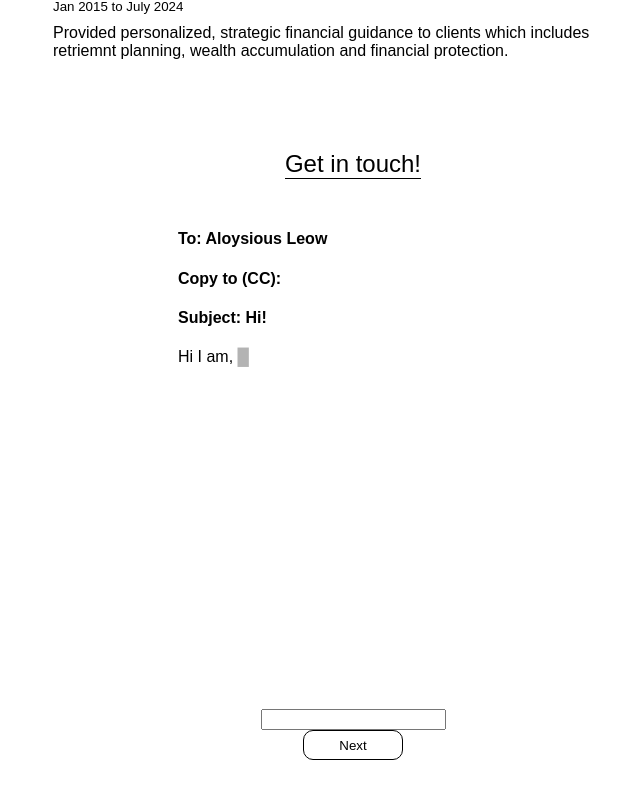
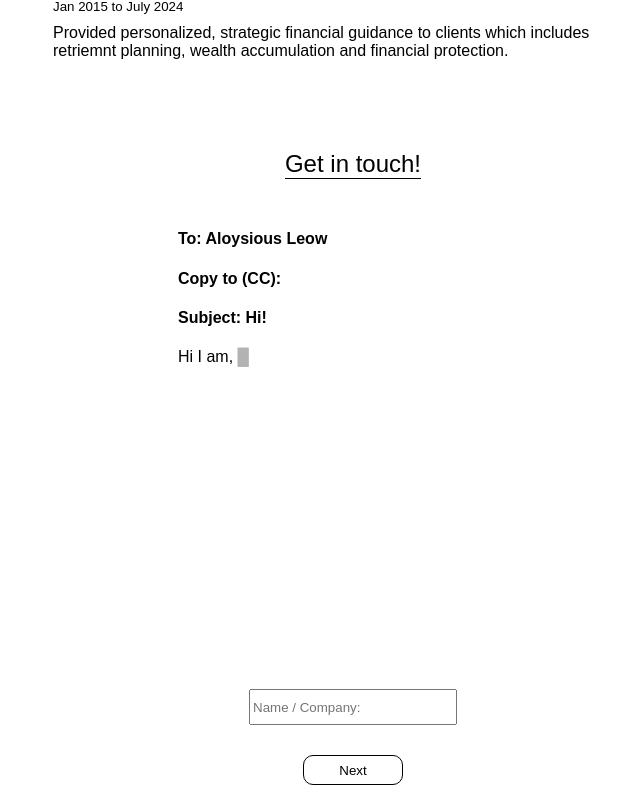
Before and after one commit to Aloyleow/portfolio, a React (Vite) app: page / in a window 1280 px wide. Shown: the part 2209-3002 px from the top of the page, without its empty margins (287-927 px from the left). Before the commit the page ends 2977 px from the top, so only its background shows below. Built offline with nearby package versions, Linux system fonts and the light colour scheme; a web font is replaced by a local one.

Commit message:
Feat: validation for form, setup template for submit

```diff
--- a/package.json
+++ b/package.json
@@ -10,6 +10,7 @@
     "preview": "vite preview"
   },
   "dependencies": {
+    "@emailjs/browser": "^4.4.1",
     "motion": "^12.4.10",
     "react": "^19.0.0",
     "react-dom": "^19.0.0",
--- a/src/components/ContactForm.tsx
+++ b/src/components/ContactForm.tsx
@@ -1,50 +1,64 @@
 import React, { useState } from "react"
+import ContactFormButtons from "./ContactFormButtons";
 
 type ContactFormProps = {
   setFormInput: React.Dispatch<React.SetStateAction<FormInput>>;
   formInput: FormInput;
+  showInput: number;
+  setShowInput: React.Dispatch<React.SetStateAction<number>>;
 }
 
-const ContactForm: React.FC<ContactFormProps> = ({ formInput, setFormInput }) => {
-  const [showInput, setShowInput] = useState<number>(0)
+const ContactForm: React.FC<ContactFormProps> = ({ formInput, setFormInput, showInput, setShowInput }) => {
+  const [errorAnimate, setErrorAnimate] = useState<boolean>(false)
+
 
   const handleChange = (event: React.ChangeEvent<HTMLInputElement>, inputId: string) => {
     event.preventDefault()
     setFormInput({ ...formInput, [inputId]: event.target.value })
   }
 
-  const handleButtons = (item: string) => {
-    if (item === "negative"){
-      setShowInput(showInput - 1)
-    } else if (item == "positive"){
-      setShowInput(showInput + 1)
-    }
-  }
-
   return (
     <div>
       <form>
         {showInput === 0 &&
-          <input type="text" id="who" onChange={(event) => handleChange(event, event.target.id)} />
+          <input
+            type="text"
+            id="who"
+            placeholder="Name / Company: "
+            onChange={(event) => handleChange(event, event.target.id)}
+            maxLength={50}
+            className={errorAnimate ? "inputError" : ""}
+          />
         }
         {showInput === 1 &&
-          <input type="text" id="what" onChange={(event) => handleChange(event, event.target.id)} />
+          <input
+            type="text"
+            id="what"
+            placeholder="Message: "
+            onChange={(event) => handleChange(event, event.target.id)}
+            maxLength={120}
+            className={errorAnimate ? "inputError" : ""}
+          />
         }
         {showInput === 2 &&
-          <input type="text" id="how" onChange={(event) => handleChange(event, event.target.id)} />
+          <input
+            type="text"
+            id="how"
+            placeholder="Contact Info: "
+            onChange={(event) => handleChange(event, event.target.id)}
+            maxLength={50}
+            minLength={8}
+            className={errorAnimate ? "inputError" : ""}
+          />
         }
       </form>
-      <div>
-        {showInput !== 0 &&
-          <button onClick={() => handleButtons("negative")}>Previous</button>
-        }
-        {showInput !== 2 &&
-          <button onClick={() => handleButtons("positive")}>Next</button>
-        }
-        {showInput === 2 &&
-          <button>Submit</button>
-        }
-      </div>
+      <ContactFormButtons
+        formInput={formInput}
+        setFormInput={setFormInput}
+        showInput={showInput}
+        setShowInput={setShowInput}
+        setErrorAnimate={setErrorAnimate}
+      />
     </div>
   )
 }
--- /dev/null
+++ b/src/components/ContactFormButtons.tsx
@@ -0,0 +1,70 @@
+import React from "react";
+import emailjs from '@emailjs/browser';
+
+type ContactFormButtonsProps = {
+  setFormInput: React.Dispatch<React.SetStateAction<FormInput>>;
+  formInput: FormInput;
+  showInput: number;
+  setShowInput: React.Dispatch<React.SetStateAction<number>>;
+  setErrorAnimate: React.Dispatch<React.SetStateAction<boolean>>;
+}
+
+const ContactFormButtons: React.FC<ContactFormButtonsProps> = ({ formInput, setFormInput, showInput, setShowInput, setErrorAnimate }) => {
+
+  const handleButtons = (item: string) => {
+
+    setErrorAnimate(false)
+
+    if (item === "negative") {
+      setShowInput(showInput - 1)
+    } else if (item == "positive") {
+
+      if (showInput === 0 && formInput.who === "") {
+        setErrorAnimate(true)
+      } else if (showInput === 1 && formInput.what === "") {
+        setErrorAnimate(true)
+      } else {
+        setShowInput(showInput + 1)
+      }
+    }
+  }
+
+  const handleSubmit = async (formData: FormInput) => {
+
+    try {
+      const emailJsData = {
+        user_name: formData.who,
+        message: formData.what,
+        contactemail: formData.how
+      }
+
+      await emailjs.send(
+        import.meta.env.VITE_EJS_SERVICE_ID,
+        import.meta.env.VITE_EJS_TEMPLATE_IDFP,
+        emailJsData,
+        import.meta.env.VITE_EJS_PUBLIC_KEY,
+      );
+
+      setSuccess(true);
+
+    } catch (error) {
+      console.error(error)
+    }
+
+  };
+
+  return (
+    <div className="buttons-div">
+      {showInput !== 0 &&
+        <button onClick={() => handleButtons("negative")}>Previous</button>
+      }
+      {showInput !== 2 &&
+        <button onClick={() => handleButtons("positive")}>Next</button>
+      }
+      {showInput === 2 &&
+        <button>Submit</button>
+      }
+    </div>
+  )
+}
+export default ContactFormButtons
--- a/src/components/ContactScreen.tsx
+++ b/src/components/ContactScreen.tsx
@@ -2,9 +2,10 @@ import React from "react";
 
 type ContactScreenProps = {
   formInput: FormInput;
+  showInput: number;
 }
 
-const ContactScreen: React.FC<ContactScreenProps> = ({ formInput }) => {
+const ContactScreen: React.FC<ContactScreenProps> = ({ formInput, showInput }) => {
   return (
     <div className="contact-screen-div1">
       <div>
@@ -12,10 +13,10 @@ const ContactScreen: React.FC<ContactScreenProps> = ({ formInput }) => {
         <h4>Copy to (CC):</h4>
         <h4>Subject: Hi!</h4>
       </div>
-      <div>
-        <p className="custom-cursor">Hi I am, {formInput.who}</p>
-        <p>{formInput.what}</p>
-        {formInput.how !== "" && <p>You can contact me at, {formInput.how}</p>}
+      <div className="contact-showInput-div">
+        <p className={showInput === 0 ? "custom-cursor" : ""}>Hi I am, {formInput.who}</p>
+        <p className={showInput === 1 ? "custom-cursor" : ""}>{formInput.what}</p>
+        {showInput === 2 && <p className={showInput === 2 ? "custom-cursor" : ""}>You can contact me at, {formInput.how}</p>}
       </div>
     </div>
   )
--- a/src/components/ProjectsShowcase.tsx
+++ b/src/components/ProjectsShowcase.tsx
@@ -21,7 +21,7 @@ const ProjectsShowcase = () => {
             <ProjectCardBottomSection obj={obj} />
           </div>
         ))}
-        <div className="projects-button-div">
+        <div className="buttons-div">
           <button onClick={() => handleClickShow()}>
             {showLess ? "More Projects" : "Show Less"}
           </button>
--- a/src/index.css
+++ b/src/index.css
@@ -37,6 +37,12 @@ section {
   font-size: x-large;
   border-bottom: 1px solid;
   margin-bottom: 30px;
+}
+
+.buttons-div {
+  width: 100%;
+  height: 60px;
+  align-content: end;
 }
 
 @keyframes blink {
@@ -270,13 +276,6 @@ section {
   font-weight: 500;
 }
 
-.projects-button-div {
-  width: 100%;
-  height: 60px;
-  align-content: end;
-}
-
-
 /*Experience Section*/
 
 .exp-card-div {
@@ -301,9 +300,18 @@ section {
 
 .contact-screen-div1 {
   width: 350px;
-  height: 500px;
+  height: 380px;
   text-align: left;
+  padding-bottom: 100px;
+}
 
+.contact-showInput-div {
+  width: 350px;
+  word-break: break-all;
+}
+
+.contact-showInput-div p {
+  margin-bottom: 20px;
 }
 
 button {
@@ -313,4 +321,37 @@ button {
   border: 1px solid;
   border-radius: 10px;
   cursor: pointer !important;
+  margin: 0px 10px 0px 10px;
 }
+
+input {
+  height: 30px;
+  width: 200px;
+}
+
+@keyframes shakeError {
+  0% {
+    transform: translateX(0);
+  }
+
+  25% {
+    transform: translateX(-5px);
+  }
+
+  50% {
+    transform: translateX(5px);
+  }
+
+  75% {
+    transform: translateX(-5px);
+  }
+
+  100% {
+    transform: translateX(0);
+  }
+}
+
+.inputError {
+  animation: shakeError 0.3s ease-in-out;
+  border: 1px solid red;
+}
--- a/src/sections/ContactSection.tsx
+++ b/src/sections/ContactSection.tsx
@@ -5,6 +5,7 @@ import ContactForm from "../components/ContactForm"
 
 
 const ContactSection = () => {
+  const [showInput, setShowInput] = useState<number>(0)
   const [formInput, setFormInput] = useState<FormInput>({
     who: "",
     what: "",
@@ -14,8 +15,8 @@ const ContactSection = () => {
   return(
     <section id="contact">
       <SectionHeading>Get in touch!</SectionHeading>
-      <ContactScreen formInput={formInput}/>
-      <ContactForm formInput={formInput} setFormInput={setFormInput}/>
+      <ContactScreen formInput={formInput} showInput={showInput}/>
+      <ContactForm formInput={formInput} setFormInput={setFormInput} showInput={showInput} setShowInput={setShowInput}/>
     </section>
   )
 }
```
Also changed, not shown: src/components/ContactButtons.tsx (deleted, +0 -11 lines), 1 other file (tests, documents, lock files or other folders).
